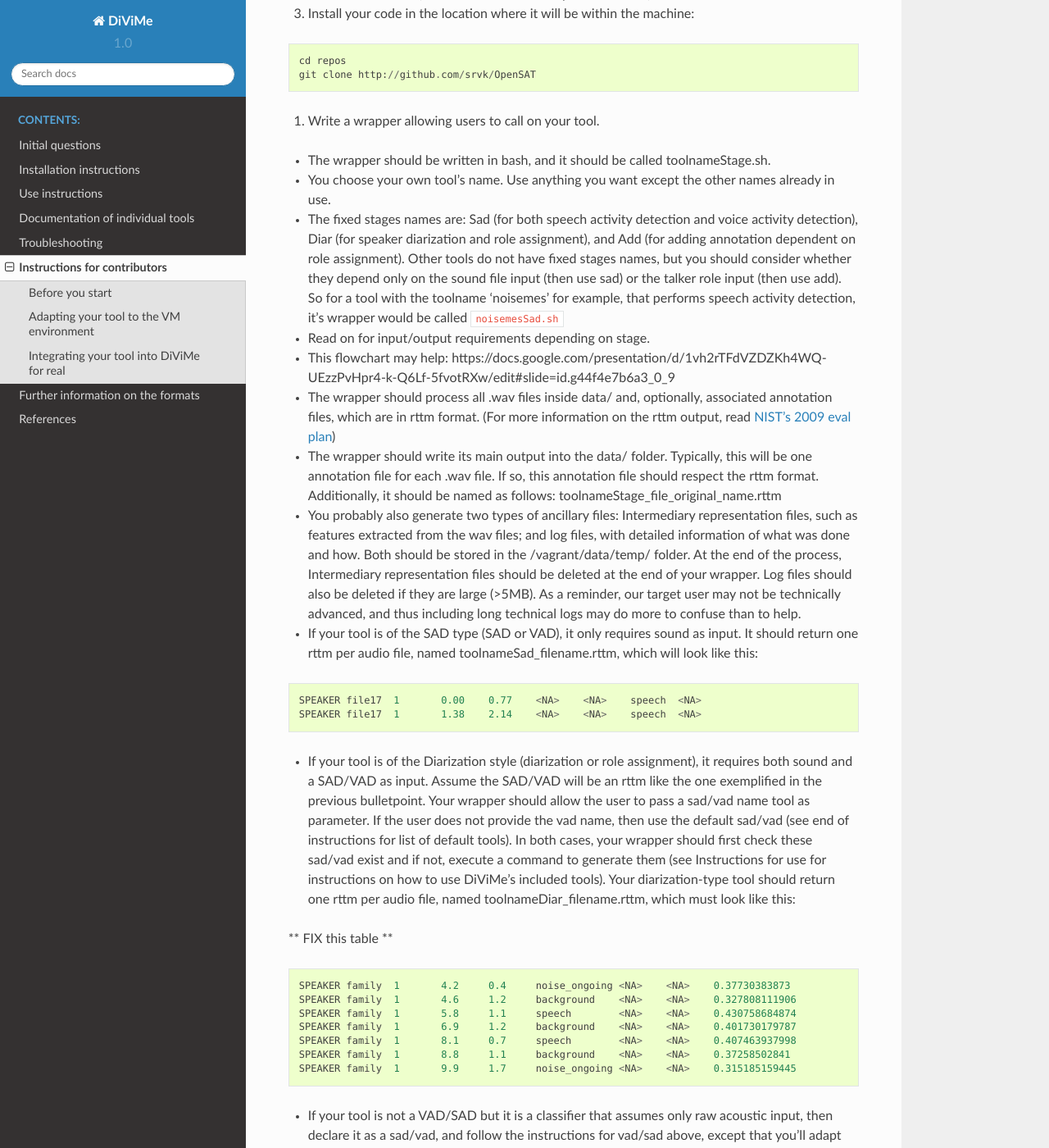
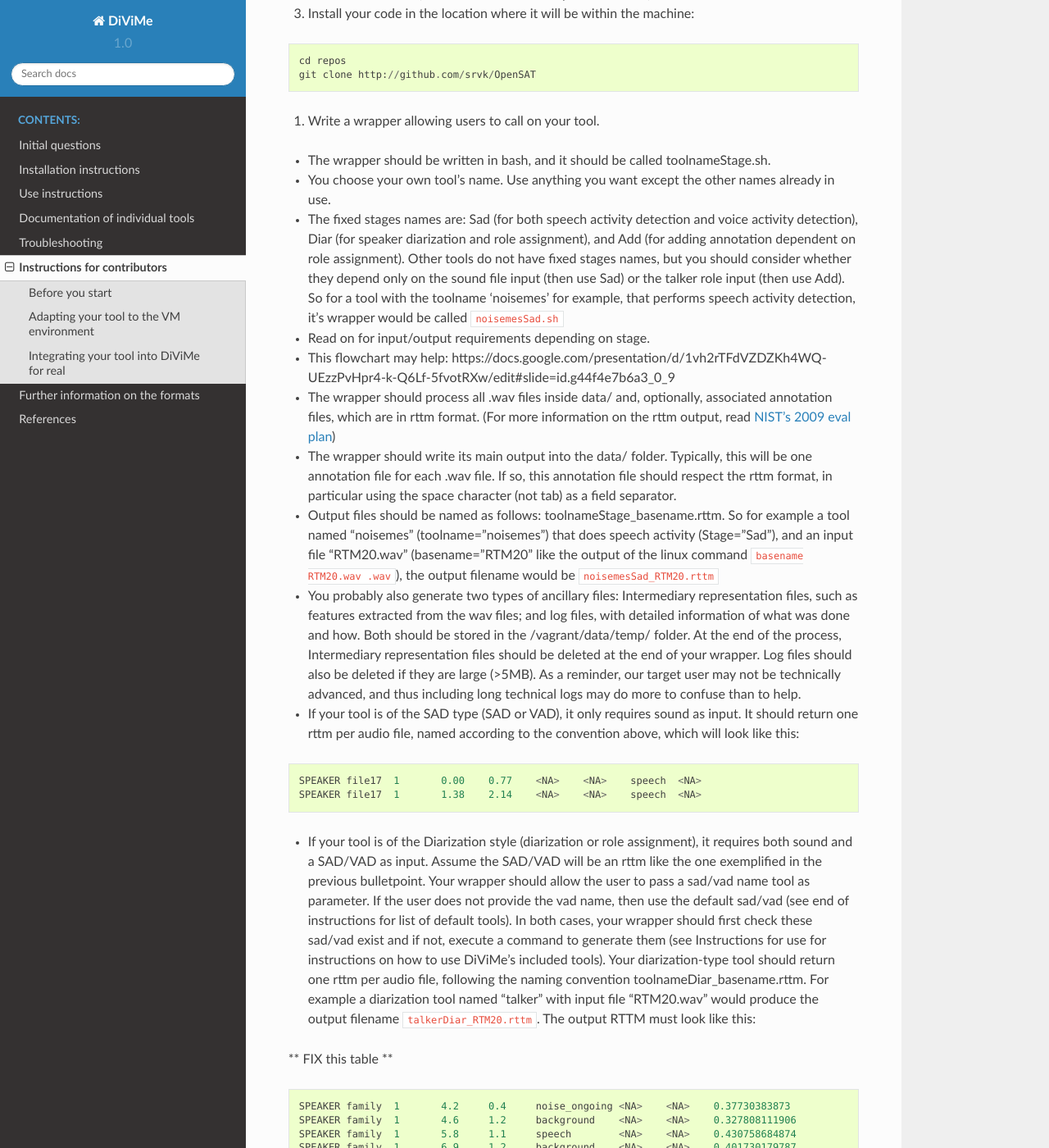
Before and after one commit to srvk/DiViMe, a Sphinx documentation site: the page built from docs/source/instructions_for_contributors.md, in a window 1280 px wide and 1400 px high, scrolled down 605 px. Shown: the whole window at 82% size. Built offline with Sphinx 7.4.7 and the Read the Docs theme 2.0.0, drawn with Linux system fonts in a browser that asks for light colours.

Commit message:
Add more naming convention examples

````diff
--- a/docs/source/instructions_for_contributors.md
+++ b/docs/source/instructions_for_contributors.md
@@ -26,13 +26,14 @@ git clone http://github.com/srvk/OpenSAT
 
 - The wrapper should be written in bash, and it should be called toolnameStage.sh.
 - You choose your own tool's name. Use anything you want except the other names already in use.
-- The fixed stages names are: Sad (for both speech activity detection and voice activity detection), Diar (for speaker diarization and role assignment), and Add (for adding annotation dependent on role assignment). Other tools do not have fixed stages names, but you should consider whether they depend only on the sound file input (then use sad) or the talker role input (then use add). So for a tool with the toolname 'noisemes' for example, that performs speech activity detection, it's wrapper would be called `noisemesSad.sh`
+- The fixed stages names are: Sad (for both speech activity detection and voice activity detection), Diar (for speaker diarization and role assignment), and Add (for adding annotation dependent on role assignment). Other tools do not have fixed stages names, but you should consider whether they depend only on the sound file input (then use Sad) or the talker role input (then use Add). So for a tool with the toolname 'noisemes' for example, that performs speech activity detection, it's wrapper would be called `noisemesSad.sh`
 - Read on for input/output requirements depending on stage.
 - This flowchart may help: https://docs.google.com/presentation/d/1vh2rTFdVZDZKh4WQ-UEzzPvHpr4-k-Q6Lf-5fvotRXw/edit#slide=id.g44f4e7b6a3_0_9
 - The wrapper should process all .wav files inside data/ and, optionally, associated annotation files, which are in rttm format.  (For more information on the rttm output, read [NIST's 2009 eval plan](https://web.archive.org/web/20170119114252/http://www.itl.nist.gov/iad/mig/tests/rt/2009/docs/rt09-meeting-eval-plan-v2.pdf))
-- The wrapper should write its main output into the data/ folder. Typically, this will be one annotation file for each .wav file. If so, this annotation file should respect the rttm format. Additionally, it should be named as follows: toolnameStage_file_original_name.rttm
+- The wrapper should write its main output into the data/ folder. Typically, this will be one annotation file for each .wav file. If so, this annotation file should respect the rttm format, in particular using the space character (not tab) as a field separator.
+- Output files should be named as follows: toolnameStage_basename.rttm. So for example a tool named "noisemes" (toolname="noisemes") that does speech activity (Stage="Sad"), and an input file "RTM20.wav" (basename="RTM20" like the output of the linux command `basename RTM20.wav .wav`), the output filename would be `noisemesSad_RTM20.rttm`
 - You probably also generate two types of ancillary files: Intermediary representation files, such as features extracted from the wav files; and log files, with detailed information of what was done and how. Both should be stored in the /vagrant/data/temp/ folder. At the end of the process, Intermediary representation files should be deleted at the end of your wrapper. Log files should also be deleted if they are large (>5MB). As a reminder, our target user may not be technically advanced, and thus including long technical logs may do more to confuse than to help.
-- If your tool is of the SAD type (SAD or VAD), it only requires sound as input. It should return one rttm per audio file, named toolnameSad_filename.rttm, which will look like this:
+- If your tool is of the SAD type (SAD or VAD), it only requires sound as input. It should return one rttm per audio file, named according to the convention above, which will look like this:
 
 ```
 SPEAKER	file17	1	0.00	0.77	<NA>	<NA>	speech	<NA>
@@ -40,7 +41,7 @@ SPEAKER	file17	1	1.38	2.14	<NA>	<NA>	speech	<NA>
 
 ```
 
-- If your tool is of the Diarization style (diarization or role assignment), it requires both sound and a SAD/VAD as input. Assume the SAD/VAD will be an rttm like the one exemplified in the previous bulletpoint. Your wrapper should allow the user to pass a sad/vad name tool as parameter. If the user does not provide the vad name, then use the default sad/vad (see end of instructions for list of default tools). In both cases, your wrapper should first check these sad/vad exist and if not, execute a command to generate them (see Instructions for use for instructions on how to use DiViMe's included tools). Your diarization-type tool should return one rttm per audio file, named toolnameDiar_filename.rttm, which must look like this:
+- If your tool is of the Diarization style (diarization or role assignment), it requires both sound and a SAD/VAD as input. Assume the SAD/VAD will be an rttm like the one exemplified in the previous bulletpoint. Your wrapper should allow the user to pass a sad/vad name tool as parameter. If the user does not provide the vad name, then use the default sad/vad (see end of instructions for list of default tools). In both cases, your wrapper should first check these sad/vad exist and if not, execute a command to generate them (see Instructions for use for instructions on how to use DiViMe's included tools). Your diarization-type tool should return one rttm per audio file, following the naming convention toolnameDiar_basename.rttm. For example a diarization tool named "talker" with input file "RTM20.wav" would produce the output filename `talkerDiar_RTM20.rttm`. The output RTTM must look like this:
 
 ** FIX this table **
 ```
````
